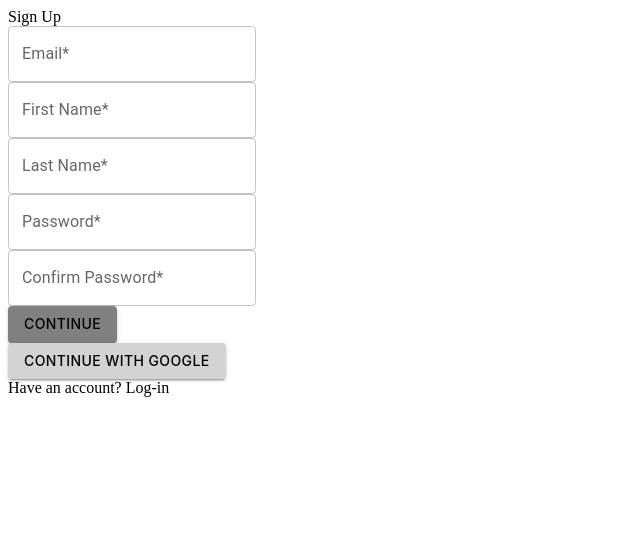
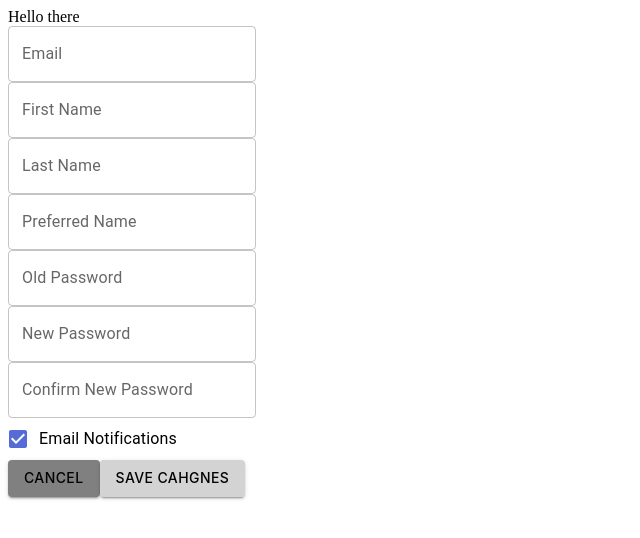
Before and after one commit to cornellh4i/lagos-volunteers, a Next.js app in the folder frontend/: page /signup in a window 1280 px wide. Shown: the top 538 px of the page, without its empty margins (0-640 px from the left). Built offline with nearby package versions, Linux system fonts and the light colour scheme; no server answers.

Commit message:
basic profile page

```diff
--- a/frontend/src/components/atoms/Checkbox.tsx
+++ b/frontend/src/components/atoms/Checkbox.tsx
@@ -11,7 +11,6 @@ const CustomCheckBox = (props: Props) => {
   return (
     <FormGroup>
       <FormControlLabel control={<Checkbox defaultChecked />} label={props.label} />
-      <FormControlLabel disabled control={<Checkbox />} label={props.label} />
     </FormGroup>
   );
   }
--- a/frontend/src/components/molecules/ProfileForm.tsx
+++ b/frontend/src/components/molecules/ProfileForm.tsx
@@ -1,8 +1,73 @@
-import React from "react";
+import React  from "react";
+import Button from "../atoms/Button";
+import TextField from "../atoms/TextField";
+import CustomCheckbox from "../atoms/Checkbox";
+import ProfileTemplate from "../templates/ProfileTemplate";
 
-/** A ProfileForm page */
 const ProfileForm = () => {
-  return <>Hello there</>;
+  return (
+    <div>
+      <div>
+        <ProfileTemplate/>
+      </div>
+      <div>
+        <TextField
+          label="Email"
+          status=""
+          incorrectEntryText=""/>
+      </div>
+      <div>
+        <TextField
+          label="First Name"
+          status=""
+          incorrectEntryText=""/>
+      </div>
+      <div>
+        <TextField
+          label="Last Name"
+          status=""
+          incorrectEntryText=""/>
+      </div>
+      <div>
+        <TextField
+          label="Preferred Name"
+          status=""
+          incorrectEntryText=""/>
+      </div>
+      <div>
+        <TextField
+          label="Old Password"
+          status=""
+          incorrectEntryText=""/>
+      </div>
+      <div>
+        <TextField
+          label="New Password"
+          status=""
+          incorrectEntryText=""/>
+      </div>
+      <div>
+        <TextField
+          label="Confirm New Password"
+          status=""
+          incorrectEntryText=""/>
+      </div>
+      <div>
+        <CustomCheckbox
+          label="Email Notifications"/>
+      </div>
+      <div>
+        <Button
+          buttonText="Cancel"
+          buttonTextColor="#000000"
+          buttonColor="#808080"/>
+        <Button
+          buttonText="Save Cahgnes"
+          buttonTextColor="#000000"
+          buttonColor="#D3D3D3"/>
+      </div>
+    </div>
+  );
 };
 
 export default ProfileForm;
--- a/frontend/src/components/molecules/SignupForm.tsx
+++ b/frontend/src/components/molecules/SignupForm.tsx
@@ -1,20 +1,9 @@
 import React, { useState } from "react";
 import { useAuth } from "@/utils/AuthContext";
-import Divider from '@mui/material/Divider';
 import Button from "../atoms/Button";
 import TextField from "../atoms/TextField";
 
 const SignupForm = () => {
-  const { signInUser } = useAuth();
-
-  const [email, setEmail] = useState("");
-  const [password, setPassword] = useState("");
-
-  const handleSubmit = (e: React.FormEvent<HTMLFormElement>) => {
-    e.preventDefault();
-    signInUser(email, password);
-  };
-
   return (
     <div>
       Sign Up
--- a/frontend/src/pages/signup.tsx
+++ b/frontend/src/pages/signup.tsx
@@ -2,10 +2,11 @@ import React from "react";
 import CustomButton from "@/components/atoms/Button";
 import CustomTextField from "@/components/atoms/TextField";
 import SignupForm from "@/components/molecules/SignupForm";
+import ProfileForm from "@/components/molecules/ProfileForm";
 
 /** A Signup page */
 const Signup = () => {
-  return (<SignupForm></SignupForm>
+  return (<ProfileForm></ProfileForm>
   );
 };
 
```
